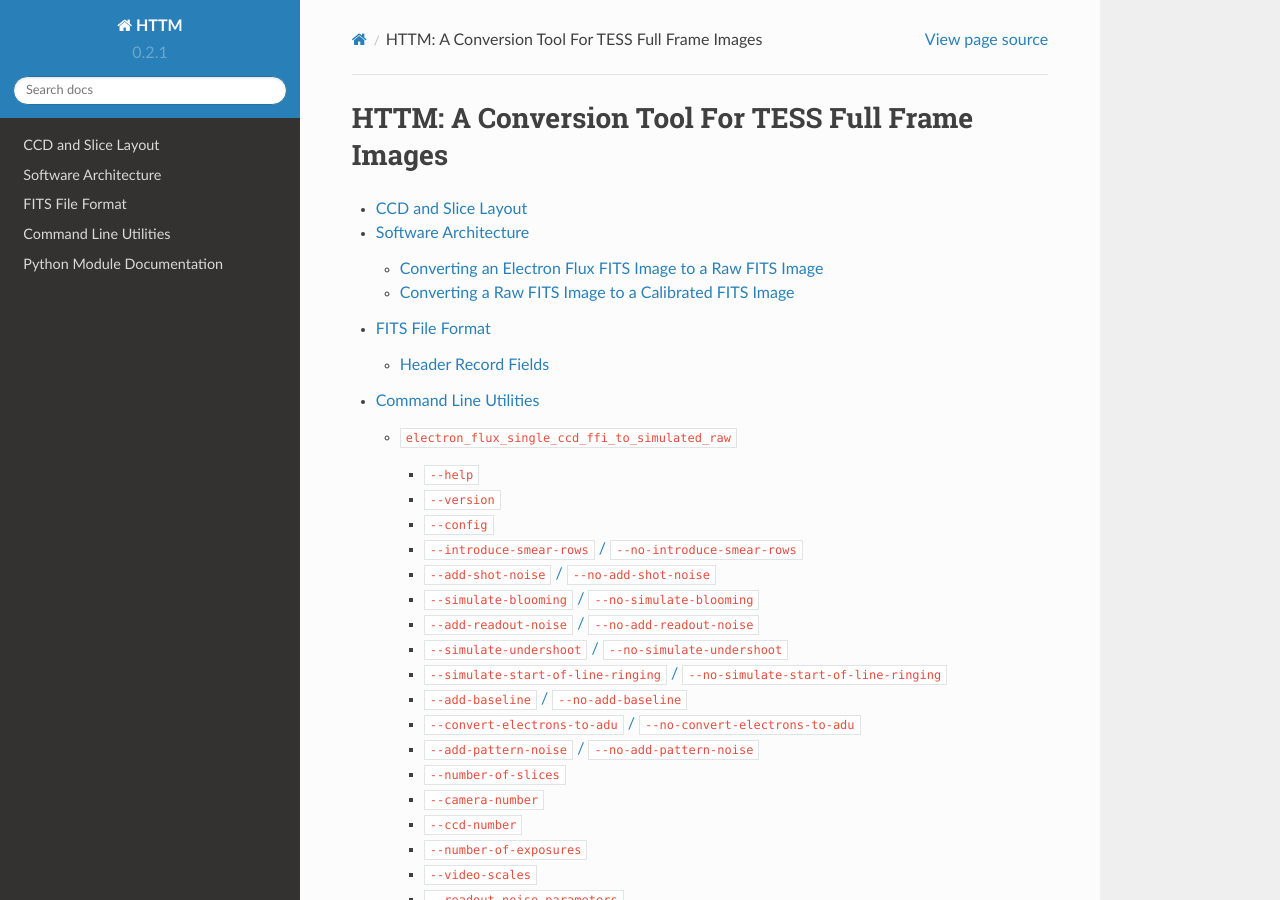
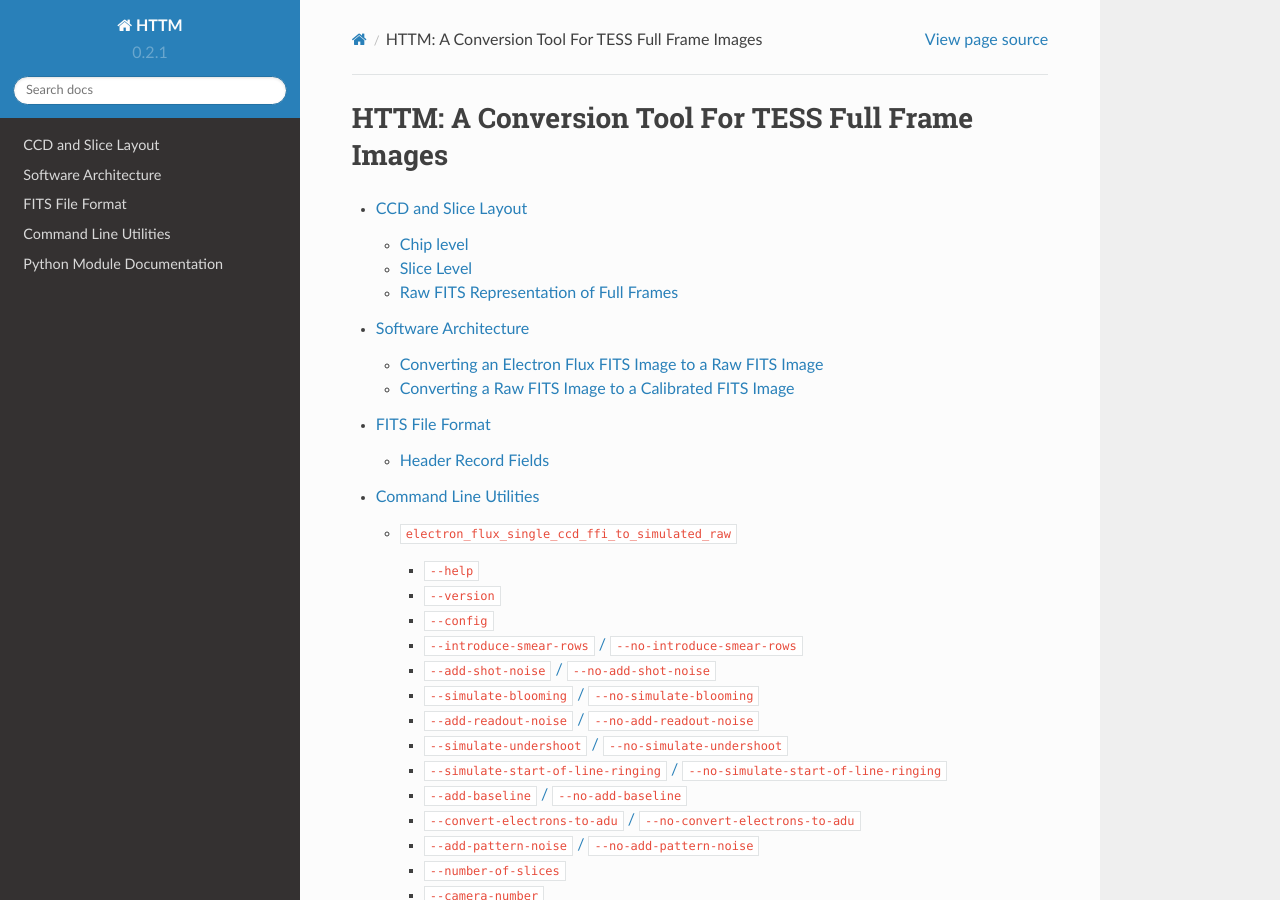
Before and after one commit to TESScience/httm, a Sphinx documentation site: the page built from doc/source/index.rst, in a window 1280 px wide and 900 px high. Built offline with Sphinx 7.4.7 and the Read the Docs theme 2.0.0, drawn with Linux system fonts in a browser that asks for light colours; some of the changed lines change nothing that is shown.

Commit message:
Fixing layout documentation

```diff
--- a/doc/source/layout.rst
+++ b/doc/source/layout.rst
@@ -2,3 +2,88 @@
 
 CCD and Slice Layout
 ====================
+
+Chip level
+----------
+
+Below the layout of the CCID80 silicon is shown.
+
+.. figure:: figures/CCID80-layout.png
+   :alt: CCID80 Layout Diagram
+
+   CCID80 Layout Diagram
+
+
+Note that while the *official* imaging array is 2048 by 2048, there are
+addition *buffer rows* above and below that may also be used for imaging.
+The manufacturer asserts these rows are not as well calibrated given their
+proximity to the edge of the chip. Because TESS covers some of the lower
+buffer rows are covered with  aluminum , these are not used.  The upper
+buffer rows are readout with the rest of the image and no distinction is made.
+
+
+The *buffer columns* do not connect to the output ports, so they do not
+appear in the data.
+
+Not clearly shown in the CCID80 layout diagram is the
+division of the imaging array and frame store into four *slices*.
+Each slice has 512 columns. These are indexed by A through D here, and 0 through 3 throughout the code for ``httm``.
+
+There are 11 *pre-scan pixels* in the serial register between
+the bottom corner of the slice and its corresponding output port.
+
+Note that output ports A and C are on the left edges of their slices
+while B and D are on the right edges of their slices. A consequence of
+this is that the electronics read pixels from rows in the A and C slices
+left to right, but those in the B and D slices right to left (in all
+cases, the electronics read rows from bottom to top in these diagrams).
+
+Slice Level
+-----------
+
+Slice level refers to the data taken from a specific port through a measurement chain to its associated *Analogue To Digital Converter* (ADC).
+
+It is important to understand how slice level functions electrically for
+simulation and calibration.
+
+Each slice has its own measurement chain and ADC.
+
+The slice diagram below depicts the format of the data output by the ADC.
+
+.. figure:: figures/Slice.jpg
+   :alt: Slice Diagram
+
+   Slice Diagram
+
+The *lower buffer rows* from the CCID80 layout digram are
+not included in the raster.  Their charge is
+cleared prior to readout of the individual pixels.
+This is because some of these rows are covered with
+silicon and not exposed to significant amounts of light.
+
+The upper buffer rows from the CCID80 layout diagram are included and
+no special distinction is made between them and the other image pixels.
+
+The area labeled *smear pixels* in the slice layout
+are only exposed to light during the frame transfer time.
+They measure the excess charge in a column due to the unwanted exposure during frame transfer.
+
+The dark pixels are never exposed to light, and are used to measure
+video bias.
+
+Raw FITS Representation of Full Frames
+--------------------------------------
+
+.. figure:: figures/RawFITS.png
+   :alt: Raw FITS Layout Diagram
+
+   Raw FITS Layout Diagram
+
+In the Raw FITS layout diagram, the following columns refer to each of the four slices:
+
+-  Slice A: 1..11, 45..556, 2093..2103
+-  Slice B: 12..22, 1068..557, 2104..2114
+-  Slice C: 23..33, 1069..1580, 2115..2125
+-  Slice D: 34..44, 2092..1581, 2126..2136
+
+Remember that in ``httm`` Slice A is indexed as Slice 0, Slice B is indexed as Slice 1, C as 2, and D as 3.
```
Also changed, not shown: doc/source/figures/CCID80-layout.png (added), doc/source/figures/RawFITS.png (added).
